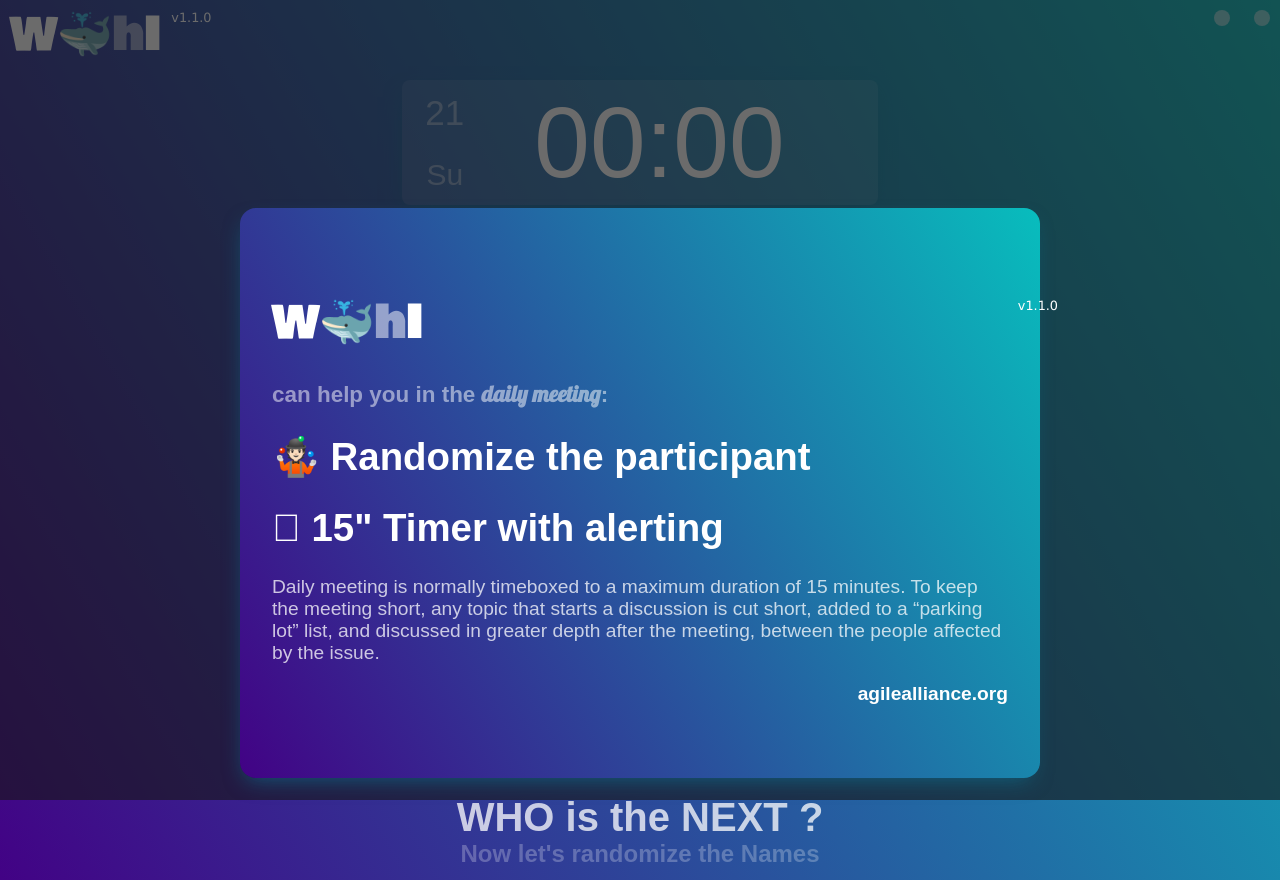
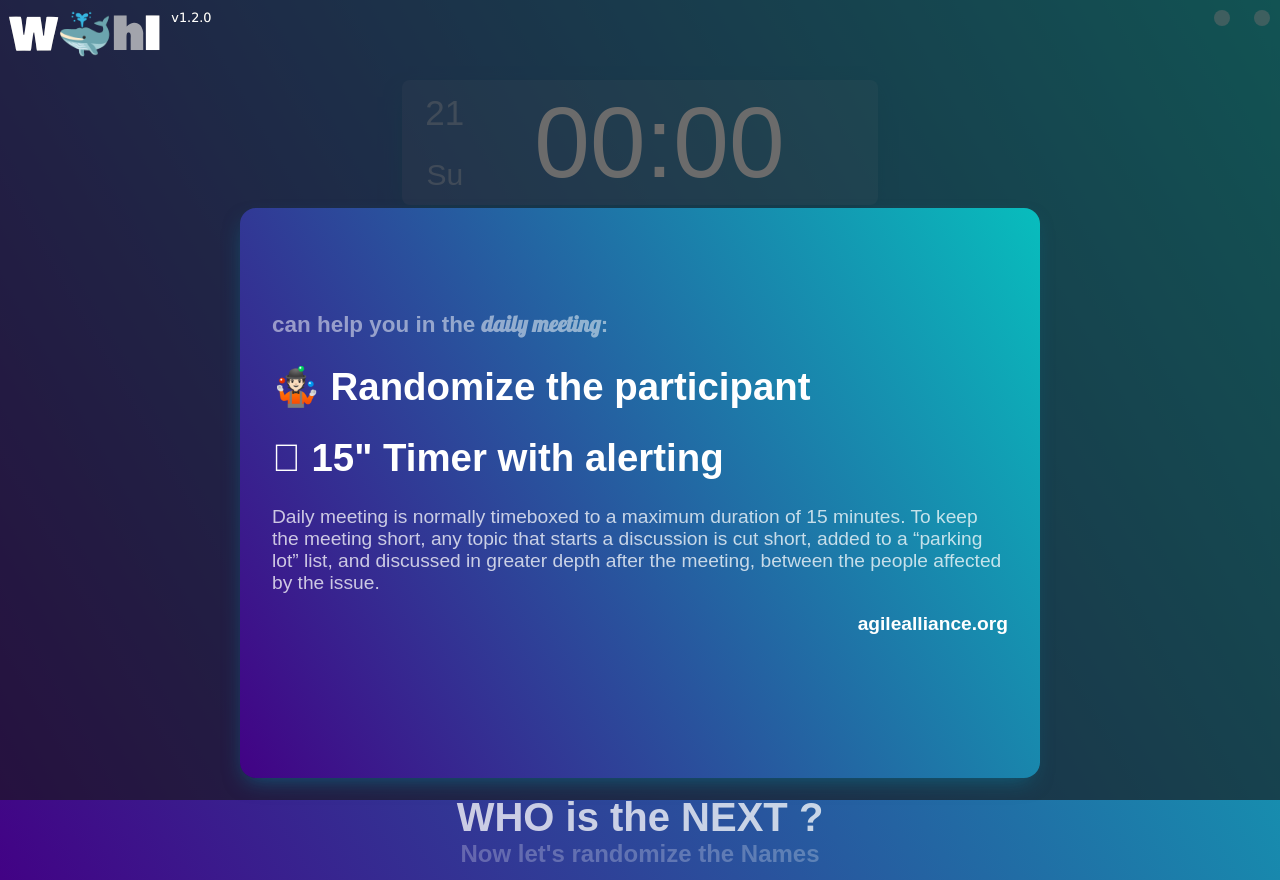
Before and after one commit to vikbert/wal, a Svelte app: page / in a window 1280 px wide. Built offline with nearby package versions, Linux system fonts and the light colour scheme; some icons are missing.

Commit message:
update the logo

```diff
--- a/src/components/App.svelte
+++ b/src/components/App.svelte
@@ -9,9 +9,7 @@
 
 <div class="main">
     <Setting/>
-    <div class="logo-container">
-        <Logo/>
-    </div>
+    <Logo/>
     <TimerWidget/>
     <WalWidget/>
     <Info/>
@@ -22,10 +20,4 @@
   .main {
     height: 100%;
   }
-
-  .logo-container {
-    position: absolute;
-    top: 0px;
-    left: 10px;
-  }
 </style>
--- a/src/components/Logo.svelte
+++ b/src/components/Logo.svelte
@@ -4,13 +4,21 @@
     }
 </script>
 
-<a href="/#" on:click={newLoad}>
-    <div class="logo">
-        <span>W<span>{'🐳'}</span><span class="opacity-50">h</span><span>l</span>
-        <div class="version">v1.1.0</div>
-    </div>
-</a>
+<div class="logo-container">
+    <a href="/#" on:click={newLoad}>
+        <div class="logo">
+            <span>W{'🐳'}</span><span class="opacity-50">h</span><span>l</span>
+            <div class="version">v1.2.0</div>
+        </div>
+    </a>
+</div>
 <style>
+  .logo-container {
+    position: absolute;
+    top: 0px;
+    left: 10px;
+  }
+
   .logo {
     font-size: 45px;
     font-family: 'Bowlby One', cursive;
```
